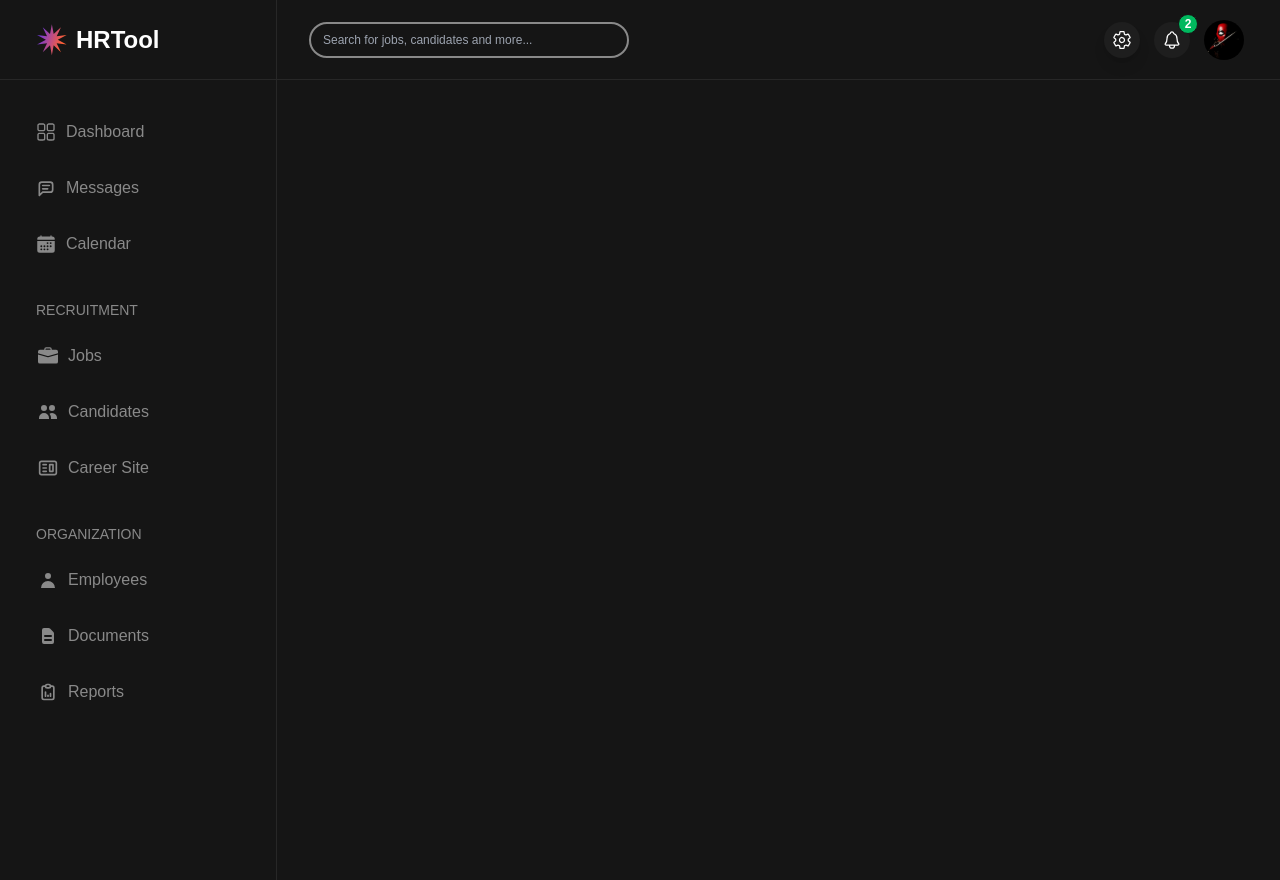
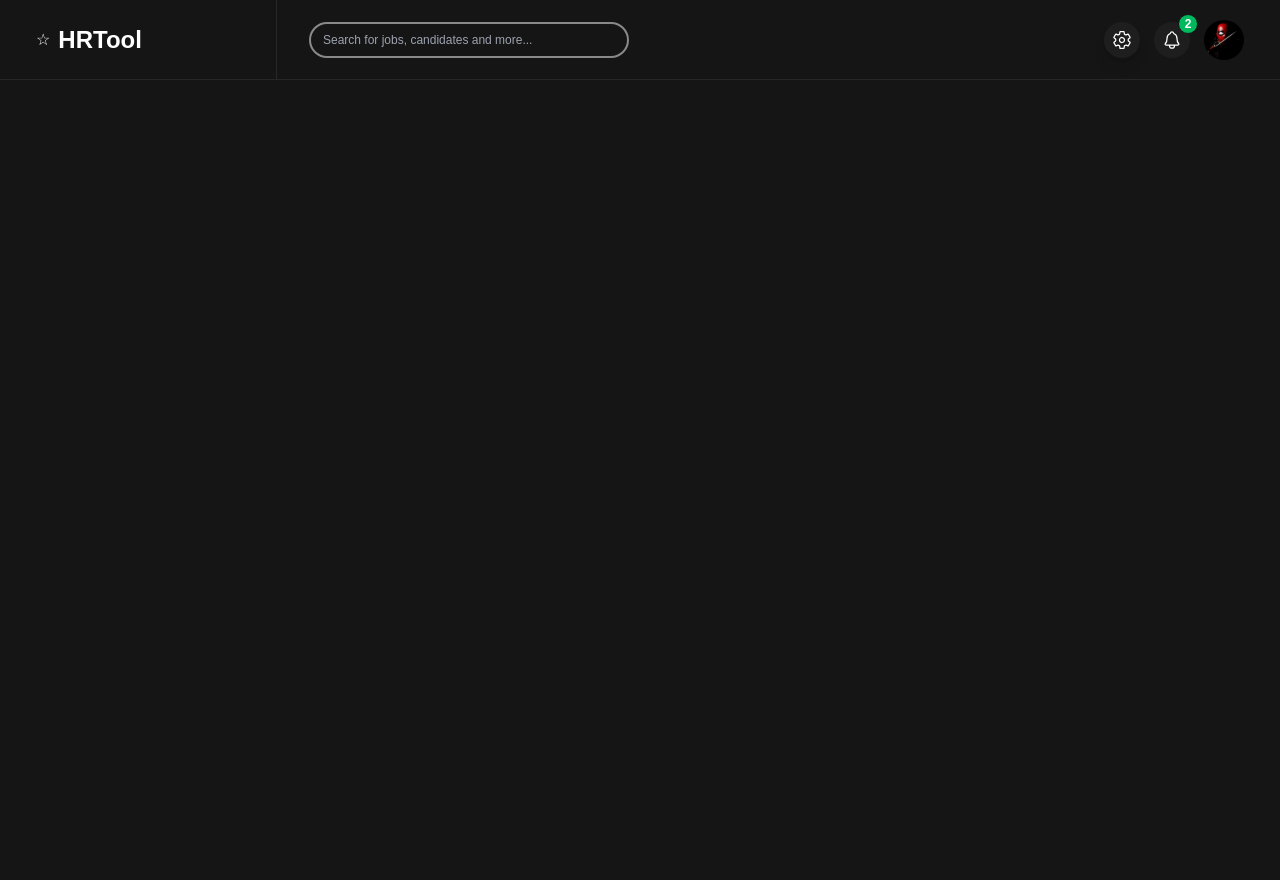
Before and after one commit to Ombre56/HRDashboard, a React (Create React App) app: page / in a window 1280 px wide. After the commit the page ends 800 px from the top, so only its background shows below. Built offline with nearby package versions, Linux system fonts and the light colour scheme.

Commit message:
Revert "Moved custom colors to extend"
This reverts commit f866f51b07a802532d5c600208df3b1f995e8cfd.

```diff
--- a/src/App.tsx
+++ b/src/App.tsx
@@ -1,21 +1,10 @@
-import { useState } from 'react';
+import React from 'react';
 import Header from './components/Header/Header';
-import Navbar from './components/Navbar/Navbar';
 
 function App() {
-  const [isOpen, setIsOpen] = useState<boolean>(false);
   return (
     <>
-      <header>
-        <Header isOpen={isOpen} setIsOpen={setIsOpen} />
-      </header>
-
-      <main>
-        <div className='hidden md:block'>
-          <Navbar />
-        </div>
-        {isOpen && <Navbar />}
-      </main>
+      <Header />
     </>
   );
 }
--- a/src/components/Header/Header.tsx
+++ b/src/components/Header/Header.tsx
@@ -1,32 +1,17 @@
-import { IoSettingsOutline, IoNotificationsOutline } from 'react-icons/io5'
-import { HiOutlineMenuAlt2 } from 'react-icons/hi'
-import { MdOutlineClose } from 'react-icons/md'
+import { IoSettingsOutline } from 'react-icons/io5'
+import { IoNotificationsOutline } from 'react-icons/io5'
 
-interface ChildProps {
-  isOpen: boolean;
-  setIsOpen: React.Dispatch<React.SetStateAction<boolean>>;
-}
-
-export default function Header({ isOpen, setIsOpen }: ChildProps) {
+export default function Header() {
   return (
-    <div className='flex justify-center px-2.5 md:px-9 h-20 border-b border-line'>
+    <header className='flex justify-center px-2.5 md:px-9 h-20 border-b border-line'>
       <div className='w-16 md:w-60 items-center flex gap-2'>
-        <div className='hidden md:block'>
-          <img className="w-8 h-8" src="/images/headerIcon.svg" alt="Logo Icon"></img>
-        </div>
+        <div className='hidden md:block'>☆</div>
         <h1 className='text-sm md:text-2xl font-bold hidden md:block'>HRTool</h1>
 
-        <button
-          className="md:hidden"
-          onClick={() => setIsOpen(!isOpen)}
-        >
-          <div className={`${isOpen ? "hidden" : "block"}`}>
-            <HiOutlineMenuAlt2 className='w-10 h-10' />
-          </div>
-
-          <div className={`${isOpen ? "block" : "hidden"}`}>
-            <MdOutlineClose className='w-10 h-10' />
-          </div>
+        <button className="md:hidden space-y-2">
+          <span className="block w-8 h-0.5 bg-gray"></span>
+          <span className="block w-8 h-0.5 bg-gray"></span>
+          <span className="block w-5 h-0.5 bg-gray"></span>
         </button>
       </div>
 
@@ -55,6 +40,6 @@ export default function Header({ isOpen, setIsOpen }: ChildProps) {
           <img className="w-10 h-10 rounded-full" src="/images/avatar.svg" alt="Profile avatar"></img>
         </button>
       </div>
-    </div>
+    </header>
   )
 }
--- a/src/components/Navbar/Navbar.tsx
+++ /dev/null
@@ -1,81 +0,0 @@
-import { RxDashboard } from 'react-icons/rx'
-import { TbMessage, TbReportAnalytics } from 'react-icons/tb'
-import { IoCalendar } from 'react-icons/io5'
-import { BsBriefcaseFill } from 'react-icons/bs'
-import { HiUsers, HiUser, HiDocumentText } from 'react-icons/hi'
-import { CgWebsite } from 'react-icons/cg'
-
-export default function Navbar() {
-  return (
-    <nav className='w-[277px] h-screen border-r border-line text-gray'>
-      <ul className='pt-8 flex flex-col gap-4'>
-        <li className='bg-gradient-to-r hover:from-gradient-1 hover:to-gradient-2 hover:text-white transition-all duration-300 cursor-pointer mr-7 rounded-r-full'>
-          <div className='flex items-center gap-2.5 px-2.5 md:px-9 h-10'>
-            <RxDashboard className='w-5 h-5' />
-            Dashboard
-          </div>
-        </li>
-        <li className='bg-gradient-to-r hover:from-gradient-1 hover:to-gradient-2 hover:text-white transition-all duration-300 cursor-pointer mr-7 rounded-r-full'>
-          <div className='flex items-center gap-2.5 px-2.5 md:px-9 h-10'>
-            <TbMessage className='w-5 h-5' />
-            Messages
-          </div>
-        </li>
-        <li className='bg-gradient-to-r hover:from-gradient-1 hover:to-gradient-2 hover:text-white transition-all duration-300 cursor-pointer mr-7 rounded-r-full'>
-          <div className='flex items-center gap-2.5 px-2.5 md:px-9 h-10'>
-            <IoCalendar className='w-5 h-5' />
-            Calendar
-          </div>
-        </li>
-      </ul>
-
-      <figure className='py-9'>
-        <figcaption className='uppercase pb-4 text-sm px-2.5 md:px-9'>Recruitment</figcaption>
-          <ul className='flex flex-col gap-4 text-base pl-0.5'>
-            <li className='bg-gradient-to-r hover:from-gradient-1 hover:to-gradient-2 hover:text-white transition-all duration-300 cursor-pointer mr-7 rounded-r-full'>
-              <div className='flex items-center gap-2.5 px-2.5 md:px-9 h-10'>
-                <BsBriefcaseFill className='w-5 h-5' />
-                Jobs
-              </div>
-            </li>
-            <li className='bg-gradient-to-r hover:from-gradient-1 hover:to-gradient-2 hover:text-white transition-all duration-300 cursor-pointer mr-7 rounded-r-full'>
-              <div className='flex items-center gap-2.5 px-2.5 md:px-9 h-10'>
-                <HiUsers className='w-5 h-5' />
-                Candidates
-              </div>
-            </li>
-            <li className='bg-gradient-to-r hover:from-gradient-1 hover:to-gradient-2 hover:text-white transition-all duration-300 cursor-pointer mr-7 rounded-r-full'>
-              <div className='flex items-center gap-2.5 px-2.5 md:px-9 h-10'>
-                <CgWebsite className='w-5 h-5' />
-                Career Site
-              </div>
-            </li>
-          </ul>
-      </figure>
-
-      <figure>
-        <figcaption className='uppercase pb-4 text-sm px-2.5 md:px-9'>Organization</figcaption>
-          <ul className='flex flex-col gap-4 text-base pl-0.5'>
-            <li className='bg-gradient-to-r hover:from-gradient-1 hover:to-gradient-2 hover:text-white transition-all duration-300 cursor-pointer mr-7 rounded-r-full'>
-              <div className='flex items-center gap-2.5 px-2.5 md:px-9 h-10'>
-                <HiUser className='w-5 h-5' />
-                Employees
-              </div>
-            </li>
-            <li className='bg-gradient-to-r hover:from-gradient-1 hover:to-gradient-2 hover:text-white transition-all duration-300 cursor-pointer mr-7 rounded-r-full'>
-              <div className='flex items-center gap-2.5 px-2.5 md:px-9 h-10'>
-                <HiDocumentText className='w-5 h-5' />
-                Documents
-              </div>
-            </li>
-            <li className='bg-gradient-to-r hover:from-gradient-1 hover:to-gradient-2 hover:text-white transition-all duration-300 cursor-pointer mr-7 rounded-r-full'>
-              <div className='flex items-center gap-2.5 px-2.5 md:px-9 h-10'>
-                <TbReportAnalytics className='w-5 h-5' />
-                Reports
-              </div>
-            </li>
-          </ul>
-      </figure>
-    </nav>
-  )
-}
--- a/tailwind.config.js
+++ b/tailwind.config.js
@@ -10,11 +10,6 @@ module.exports = {
       lg: '976px',
       xl: '1440px',
     },
-    fontFamily: {
-      sans: ['Urbanist', 'sans-serif'],
-      serif: ['Merriweather', 'serif'],
-    },
-  extend: {
     colors: {
       'black': '#151515',
       'lightblack': '#1E1E1E',
@@ -23,10 +18,12 @@ module.exports = {
       'gray': '#898989',
       'white': '#FFFFFF',
       'line': '#272727',
-        'gradient-1': '#6E38E0',
-        'gradient-2': '#FF5F36',
     },
+    fontFamily: {
+      sans: ['Urbanist', 'sans-serif'],
+      serif: ['Merriweather', 'serif'],
     },
+    extend: {},
   },
   plugins: [],
 }
```
Also changed, not shown: public/images/headerIcon.svg (deleted). Lines whose indentation alone changed are shown as unchanged.
